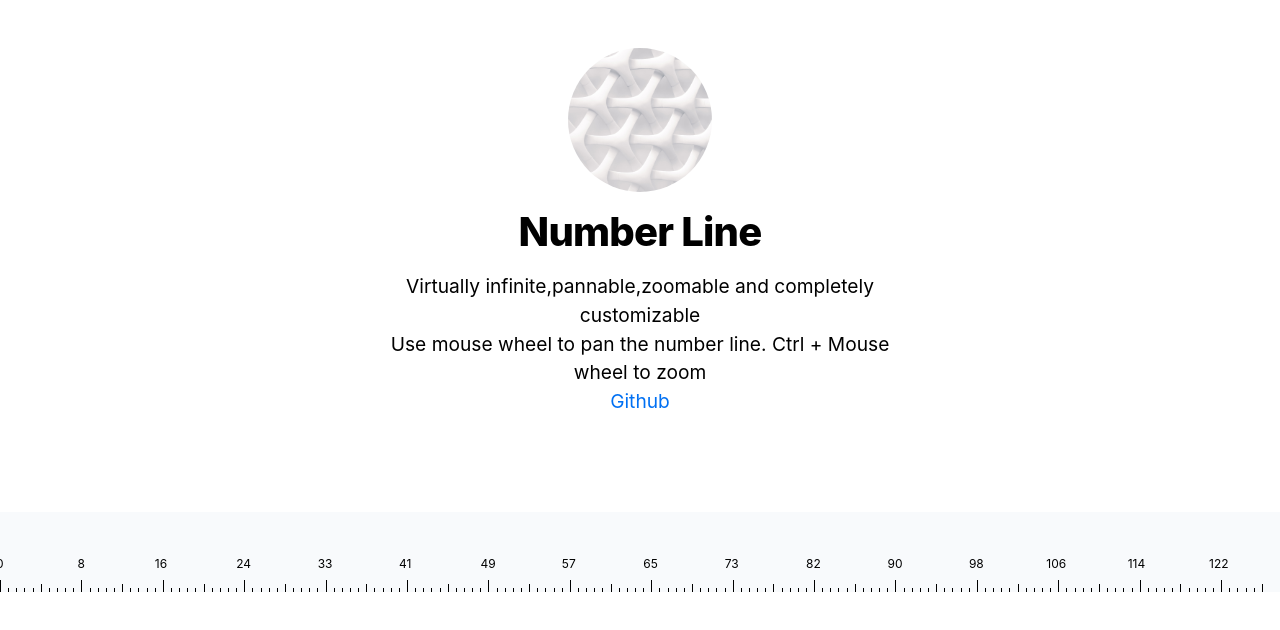
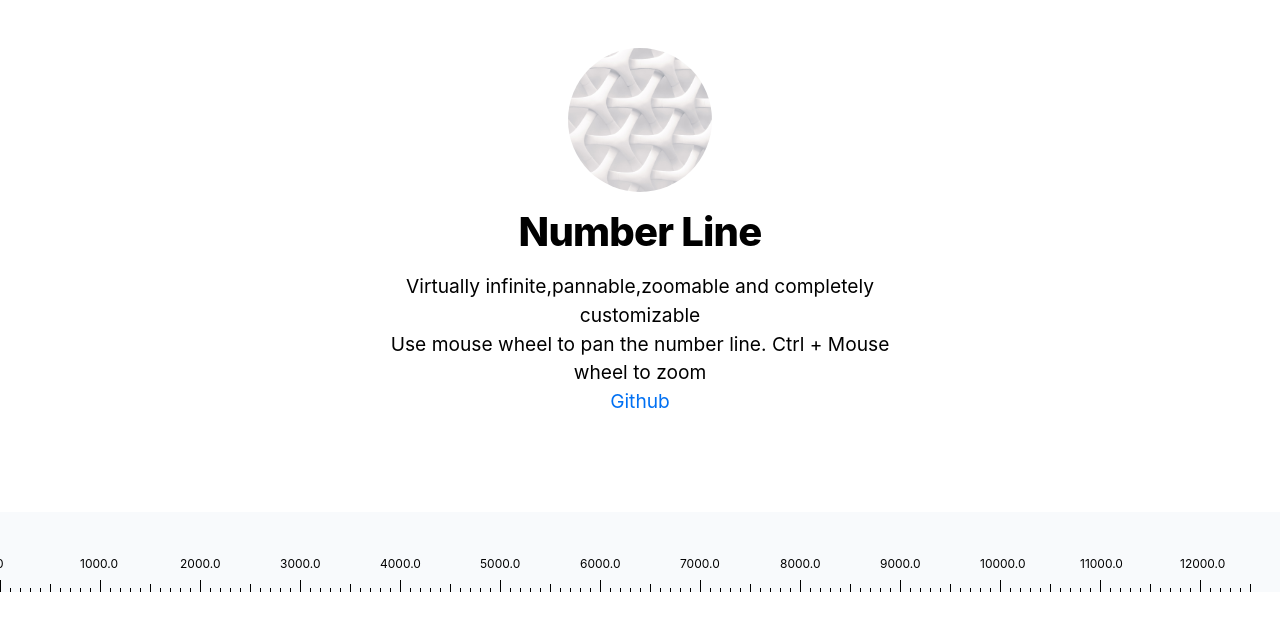
Before and after one commit to xorsafe/number-line, a Next.js app in the folder number-line/: page / in a window 1280 px wide. Shown: the top 630 px of the page. Built offline with nearby package versions, Linux system fonts and the light colour scheme.

Commit message:
Changed option properties & scale computation

```diff
--- a/number-line/pages/index.tsx
+++ b/number-line/pages/index.tsx
@@ -2,23 +2,32 @@ import Head from 'next/head';
 import React, { createRef } from 'react';
 import Layout, { siteTitle } from '../components/layout';
 import utilStyles from '../styles/utils.module.css';
-import { NumberLine, ITickMarkLabelStrategy, NumberLineViewModel, TickMarkViewModel} from './my-number-line';
+import { NumberLine, ITickMarkLabelStrategy, NumberLineViewModel, TickMarkViewModel, isActuallyZero} from './my-number-line';
 
 const numberScaleTickMarkStrategy:ITickMarkLabelStrategy={
 	labelFor(value,index,position,numberLine){
+		// if(Math.round(value)==0){
+		// 	return "0";// 0.0 should be rendered as just 0
+		// }
 		if(index==0 || index ==5){
-			return Math.round(value)+"";
+			if(isActuallyZero(value)){
+				return value+"";
+			}else{
+				return value.toFixed(1)+"";
+			}
+
 		}
 		return "";
 	}
 }
 const numberScale:NumberLine = new NumberLine({
-	baseLength:1000,
-	baseCoverage:100,
-	breakpointLowerbound:20,
-	breakpointUpperBound:100,
+	baseUnitLength:100,
+	baseUnitValue:1000,
+	breakpoints:[100,180],
 	labelStrategy:numberScaleTickMarkStrategy,
 	pattern:[3,1,1,1,1,2,1,1,1,1],
+	subdivisionFallout:[200,100,50,20,10],
+	maximumLengthOfLastSubdivision:500
 
 })
 
@@ -54,9 +63,9 @@ class NumberScaleTickMarks extends React.Component<NumberLineProps,NumberLineSta
 		let keyCounter=0;
 		// This example uses tailwind ^3.1.6
 		return (
-			<div className={'flex items-end select-none'} style={{columnGap:this.state.model.gap-1}}>
+			<div className={'flex items-end select-none'} style={{columnGap:this.state.model.gap-1,paddingLeft:this.state.model.offset}}>
 				{
-					this.state.model.tickMarks.map((v,i,tvm)=>{
+					this.state.model.tickMarks.slice(0,-2).map((v,i,tvm)=>{
 						if(v.patternIndex==0){
 							const leftClassName = this.tickMarkLeftClassName(v);
 							return (
@@ -152,7 +161,7 @@ class Home extends React.Component {
 	zoom=(event:WheelEvent)=>{
 		const delta = event.deltaY*0.01;
 		numberScale.zoomAround(delta,event.x);
-		console.log("delta",delta,'event',event);
+		console.log(numberScale.magnification);
 		this.numberLineContainer.current?.setState({model:numberScale.buildViewModel(this.containerWidth)})
 		event.preventDefault();
 	}
--- a/number-line/pages/my-number-line.ts
+++ b/number-line/pages/my-number-line.ts
@@ -6,18 +6,22 @@ export interface INumberLineOptions{
 	 * that has a length. The array must have at least one item.
 	 */
 	pattern:number[];
-	/** Base value of the number line for the area covered by {@link baseLength} */
-	baseCoverage:number;
 	/**
-	 * Length of the number line basis which all calculations are performed.
-	 * Note that the number line is virtually infinite but {@link baseLength}
-	 * along with {@link baseCoverage} governs the starting scale
+	 * Base unit value of the number line for magnification=1,
+	 * and for the length covered by {@link baseUnitLength}
+	 **/
+	baseUnitValue:number;
+	/**
+	 * Base unit length of the number line basis which all calculations are performed.
+	 * Note that the number line is virtually infinite but {@link baseUnitLength}
+	 * along with {@link baseUnitValue} governs the starting scale
 	 */
-	baseLength:number;
-	/** The lower bound breakpoint for unit length*/
-	breakpointLowerbound:number;
-	/** The upper bound breakpoint for unit length*/
-	breakpointUpperBound:number;
+	baseUnitLength:number;
+	/**
+	 * The lower and upper breakpoint for unit length as it stretches
+	 * and shrinks because of zooming
+	 **/
+	breakpoints:[number,number];
 	/** The labelling strategy for tick marks */
 	labelStrategy:ITickMarkLabelStrategy;
 	/**
@@ -52,12 +56,43 @@ export interface INumberLineOptions{
 	 * @default false
 	 */
 	strechToFit?:boolean;
+	/**
+	 * Final descending unit values as magnification increases (see example).
+	 * This should always be descending and end with a positive number greater than 0.
+	 * Also note that, during this range the unit length stretches and contracts
+	 * based on magnification unless it is trying to go beyond the last value in
+	 * which case it stretches upto {@link maximumLengthOfLastSubdivision}.
+	 * If you leave this array empty, there will be no critical "stretchy,shrinky"
+	 * portion in your number line. This configuration is application specific, but
+	 * for a tool like Sketch, see the example below.
+	 * @example
+	 * 'For the following subdivisionFallout'
+	 * [200,100,50,20,10],
+	 * 'as the magnification increases,'
+	 * 'unit value of :'
+	 * 200 gets subdivided into 100
+	 * 100 gets subdivided into 50
+	 * 50 gets subdivided into 20
+	 * 20 gets subdivided into 10
+	 * 10 does not get subdivided any further
+	 **/
+	subdivisionFallout:number[];
+	/**
+	 * Maximum length of the last subdivision as the magnification increases.
+	 * Beyond this point, magnification is disallowed.
+	 * If the last number of {@link subdivisionFallout} is 10 and
+	 * {@link maximumLengthOfLastSubdivision} is 500, unit length will be 500
+	 * for a unit value of 10 but there will be no magnification past that point.
+	 **/
+	maximumLengthOfLastSubdivision:number;
+
 }
 
 
 /**
  * A strechable, zoomable number line view model that can
- * be used to construct functional rulers and graphs
+ * be used to construct functional rulers and graphs.
+ * Partially inspired by the number line used in tools like Sketch
  */
 export class NumberLine{
 
@@ -65,7 +100,6 @@ export class NumberLine{
 	private _magnification:number = 1;
 	private _unitLength:number = -1;
 	private _unitValue:number = -1;
-
 
 	constructor(private readonly _options:INumberLineOptions){
 		this.initialize();
@@ -84,6 +118,20 @@ export class NumberLine{
 		}else if(this.options.stretchModulo<=1){
 			throw new Error("Stretch modulo cannot be <=1");
 		}
+
+		if(!this.isSortedInStrictlyDescendingOrder(this.options.subdivisionFallout)){
+			throw new Error("Subdivision fallout is not sorted in descending order");
+		}
+		if(this.options.subdivisionFallout.length>0){
+			if(this.options.subdivisionFallout[this.options.subdivisionFallout.length-1]<=0){
+				throw new Error("Last value of subdivision fallout cannot be 0 or negative");
+			}
+			if(this.options.subdivisionFallout[0]>this.options.baseUnitValue){
+				throw new Error("First subdivision cannot be greater than base unit length");
+			}
+		}
+
+
 		this.options.strechToFit = this.options.strechToFit==undefined?false:this.options.strechToFit;
 
 		this._magnification = this.options.initialMagnification;
@@ -92,6 +140,20 @@ export class NumberLine{
 		if(this.options.strechToFit && this.options.finiteEnd!=undefined){
 			this.strechToFit(this.options.finiteEnd);
 		}
+	}
+
+	private isSortedInStrictlyDescendingOrder(arr:number[]):boolean{
+		if(arr.length==0){
+			return true;
+		}
+		let previous = arr[0];
+		for(let i =1;i<arr.length;i++){
+			if(arr[i]>=previous){
+				return false;
+			}
+			previous = arr[i];
+		}
+		return true;
 	}
 
 	/**
@@ -128,19 +190,40 @@ export class NumberLine{
 	 * so as to recompute unit length and unit value. Computes in O(1) time
 	 * */
 	private computeScale(){
-		const repeater = 1 + this.magnification%this.options.stretchModulo!;
-		this._unitLength = rangeMapper(
-							repeater,
-							1,
-							this.options.stretchModulo!+1,
-							this.options.breakpointLowerbound,
-							this.options.breakpointUpperBound);
 
-		const unitCount = this.baseLength / this._unitLength;
-		// last value is unitCount * unit value
-		// therefore, as magnification inversely divides last value
-		this._unitValue = this.baseCoverage/(this.magnification*unitCount);
+		this._unitValue = this.options.baseUnitValue / this.magnification;
+		// compute the unit length based on which portion of the number line we are in
 
+		if(this.options.subdivisionFallout.length==0){
+			// outside range
+			this._unitLength = this.options.baseUnitLength;
+		}else if(this._unitValue>this.options.subdivisionFallout[0]){
+			// also outside range
+			this._unitLength = this.options.baseUnitLength;
+		}else if(this._unitValue>this.options.subdivisionFallout[this.options.subdivisionFallout.length-1]){
+			// within subdivision range
+			const startingMagnification = this.options.baseUnitValue/this.options.subdivisionFallout[0];
+			const subdivisionIndex = Math.trunc((this.magnification - startingMagnification)/this.options.stretchModulo!);
+			console.log("subdivisionIndex"+subdivisionIndex);
+			this._unitValue = this.options.subdivisionFallout[subdivisionIndex];
+			const repeater = 1 + this.magnification%this.options.stretchModulo!;
+			this._unitLength = rangeMapper(
+								repeater,
+								1,
+								this.options.stretchModulo!+1,
+								this.options.breakpoints[0],
+								this.options.breakpoints[1]);
+		}else{
+			// below subdivision range
+			this._unitValue = this.options.subdivisionFallout[this.options.subdivisionFallout.length-1];
+			const repeater = 1 + this.magnification%this.options.stretchModulo!;
+			this._unitLength = rangeMapper(
+								repeater,
+								1,
+								this.options.stretchModulo!+1,
+								this.options.breakpoints[0],
+								this.options.maximumLengthOfLastSubdivision);
+		}
 	}
 
 	/**
@@ -177,6 +260,7 @@ export class NumberLine{
 		if(wrtOrigin){
 			return (value/this.unitValue) * this.unitLength;
 		}else{
+			console.log("unitValue",this.unitValue);
 			return (value/this.unitValue) * this.unitLength - this.displacement;
 		}
 	}
@@ -211,6 +295,7 @@ export class NumberLine{
 			firstTickMarkIndex = totalNegativeTicks % this.tickCount;
 		}
 		firstTickMarkPosition = tickCountsTillFirstTick*tickGap - this.displacement;
+		// console.log("tickCountsTillFirstTick*tickGap: "+tickCountsTillFirstTick*tickGap+"displacement "+this.displacement)
 
 		const totalTicks = Math.floor((length - firstTickMarkPosition)/tickGap);
 		const leftoverSpace = length - totalTicks*tickGap;
@@ -218,8 +303,8 @@ export class NumberLine{
 		const numberLineViewModel:NumberLineViewModel = {
 			offset:firstTickMarkPosition,
 			leftoverSpace:leftoverSpace,
-			startingValue:this.firstValue,
-			endingValue:this.valueAt(length,false),
+			startingValue:isActuallyZero(this.firstValue)?0:this.firstValue,
+			endingValue:isActuallyZero(this.valueAt(length,false))?0:this.valueAt(length,false),
 			length:length,
 			numberLine:this,
 			tickMarks:[],
@@ -239,12 +324,12 @@ export class NumberLine{
 			) {
 
 				const tickMarkViewModel:TickMarkViewModel={
-					value:currentTickValue,
+					value:isActuallyZero(currentTickValue)?0:currentTickValue,
 					position:currentTickPosition,
 					height:this.options.pattern[currentTickIndex],
 					label:this.options.labelStrategy!=null?
 						this.options.labelStrategy.labelFor(
-							currentTickValue,
+							isActuallyZero(currentTickValue)?0:currentTickValue,
 							currentTickIndex,
 							currentTickPosition,
 							this):
@@ -264,6 +349,8 @@ export class NumberLine{
 		return numberLineViewModel;
 	}
 
+
+
 	/**
 	 * Moves the ruler by a specified amount
 	 * @param delta The amount to move by. Value can be either positive or negative
@@ -281,15 +368,15 @@ export class NumberLine{
 	 * @returns True if zoom was successful, false if zoom was out of range
 	 */
 	zoomAround(delta:number,positionFromStart:number):boolean{
-		if(this._magnification+delta<=0){
+		if(this._magnification+delta<=1){
 			return false;
 		}
+
 		const fixedValue = this.valueAt(positionFromStart,false);
-		// const beforeZoom = this.locationOf(fixedValue);
 		this._magnification+=delta;
 		this.computeScale();
-		const afterZoom = this.locationOf(fixedValue,false);
-		const cancelDifference = afterZoom - positionFromStart;
+		const shiftedPosition = this.locationOf(fixedValue,false);
+		const cancelDifference = shiftedPosition - positionFromStart;
 		this.moveBy(cancelDifference);
 		return true;
 	}
@@ -329,7 +416,7 @@ export class NumberLine{
 
 	/** Base final value for magnificaiton = 1, displacement=0 for base length */
 	get baseCoverage():number{
-		return this.options.baseCoverage;
+		return this.options.baseUnitValue;
 	}
 
 	/** Length of each unit based on current magnification, lower and upper breakpoints */
@@ -347,7 +434,7 @@ export class NumberLine{
 	 * w.r.t which all calculations are performed
 	 */
 	get baseLength():number{
-		return this.options.baseLength;
+		return this.options.baseUnitLength;
 	}
 
 	/** Number of tick marks in a unit */
@@ -387,6 +474,19 @@ export function rangeMapper(x:number,a:number,b:number,c:number,d:number):number
 	return ((x-a)/(b-a))*(d-c) + c;
 }
 
+/**
+ * Checks if a number is actually zero or slightly something else
+ * @param n Number possibly 0.0 0 or -0.0
+ * @returns True if number is perfectly 0, false otherwise
+ */
+export function isActuallyZero(n:number):boolean{
+	const abs = Math.abs(n);
+	if(abs==0){
+		// console.log("value:"+abs+" status:"+(abs==0))
+	}
+	return abs==0;
+}
+
 /** ViewModel that describes what a number line looks like */
 export interface NumberLineViewModel{
 	/** The gap at the start of number line before a tick mark begins */
```
